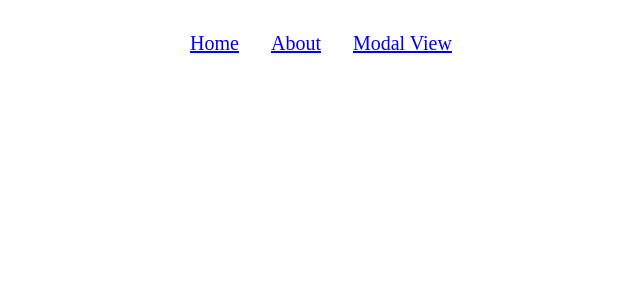
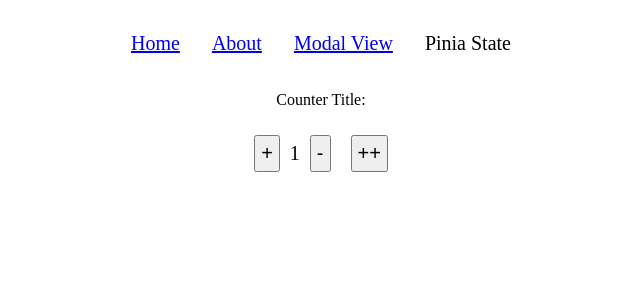
Before and after one commit to Imran189/Composition-API-Basic, a Vue app in the folder vue-composion-api/: page /pinia/state in a window 1280 px wide. Before the commit this address had no page. Shown: the top 300 px of the page, without its empty margins (319-959 px from the left). Built offline with nearby package versions, Linux system fonts and the light colour scheme.

Commit message:
pinia state

```diff
--- a/vue-composion-api/src/App.vue
+++ b/vue-composion-api/src/App.vue
@@ -14,6 +14,7 @@ provide("userData", userData);
     <RouterLink to="/">Home</RouterLink>
     <RouterLink to="/about">About</RouterLink>
     <RouterLink to="/modalview">Modal View</RouterLink>
+    <RouterLink to="/pinia/state">Pinia State</RouterLink>
   </nav>
 
   <RouterView />
--- /dev/null
+++ b/vue-composion-api/src/components/piniaView.vue
@@ -0,0 +1,33 @@
+<script setup>
+import { useCounterStore } from "../stores/counter.js";
+
+const counter = useCounterStore();
+</script>
+
+<template>
+  <div class="home">
+    <div class="lol">
+      <p>Counter Title:</p>
+      <button class="btn" @click="counter.increment()">+</button>
+      <span class="counter">{{ counter.count }}</span>
+      <button class="btn" @click="counter.decrement()">-</button>
+      <button class="btn" @click="counter.doubleCount">++</button>
+    </div>
+  </div>
+</template>
+
+<style scoped>
+.lol {
+  text-align: center;
+  padding: 20px;
+}
+
+.btn {
+  font-size: 20px;
+  margin: 10px;
+  padding: 5px;
+}
+.counter {
+  font-size: 20px;
+}
+</style>
--- a/vue-composion-api/src/router/index.js
+++ b/vue-composion-api/src/router/index.js
@@ -1,6 +1,7 @@
 import { createRouter, createWebHistory } from "vue-router";
 import HomeView from "../views/HomeView.vue";
 import ModalView from "../views/ModalView.vue";
+import PiniaView from "../components/piniaView.vue";
 
 const router = createRouter({
   history: createWebHistory(import.meta.env.BASE_URL),
@@ -23,6 +24,11 @@ const router = createRouter({
       name: "ModalView",
       component: ModalView,
     },
+    {
+      path: "/pinia/state",
+      name: "PiniaView",
+      component: PiniaView,
+    },
   ],
 });
 
--- a/vue-composion-api/src/stores/counter.js
+++ b/vue-composion-api/src/stores/counter.js
@@ -1,12 +1,17 @@
-import { ref, computed } from 'vue'
-import { defineStore } from 'pinia'
+import { ref, computed } from "vue";
+import { defineStore } from "pinia";
 
-export const useCounterStore = defineStore('counter', () => {
-  const count = ref(0)
-  const doubleCount = computed(() => count.value * 2)
+export const useCounterStore = defineStore("counter", () => {
+  const count = ref(1);
+
+  const doubleCount = computed(() => count.value * 2);
+
   function increment() {
-    count.value++
+    count.value++;
   }
 
-  return { count, doubleCount, increment }
-})
+  function decrement() {
+    count.value--;
+  }
+  return { count, doubleCount, increment, decrement };
+});
```
